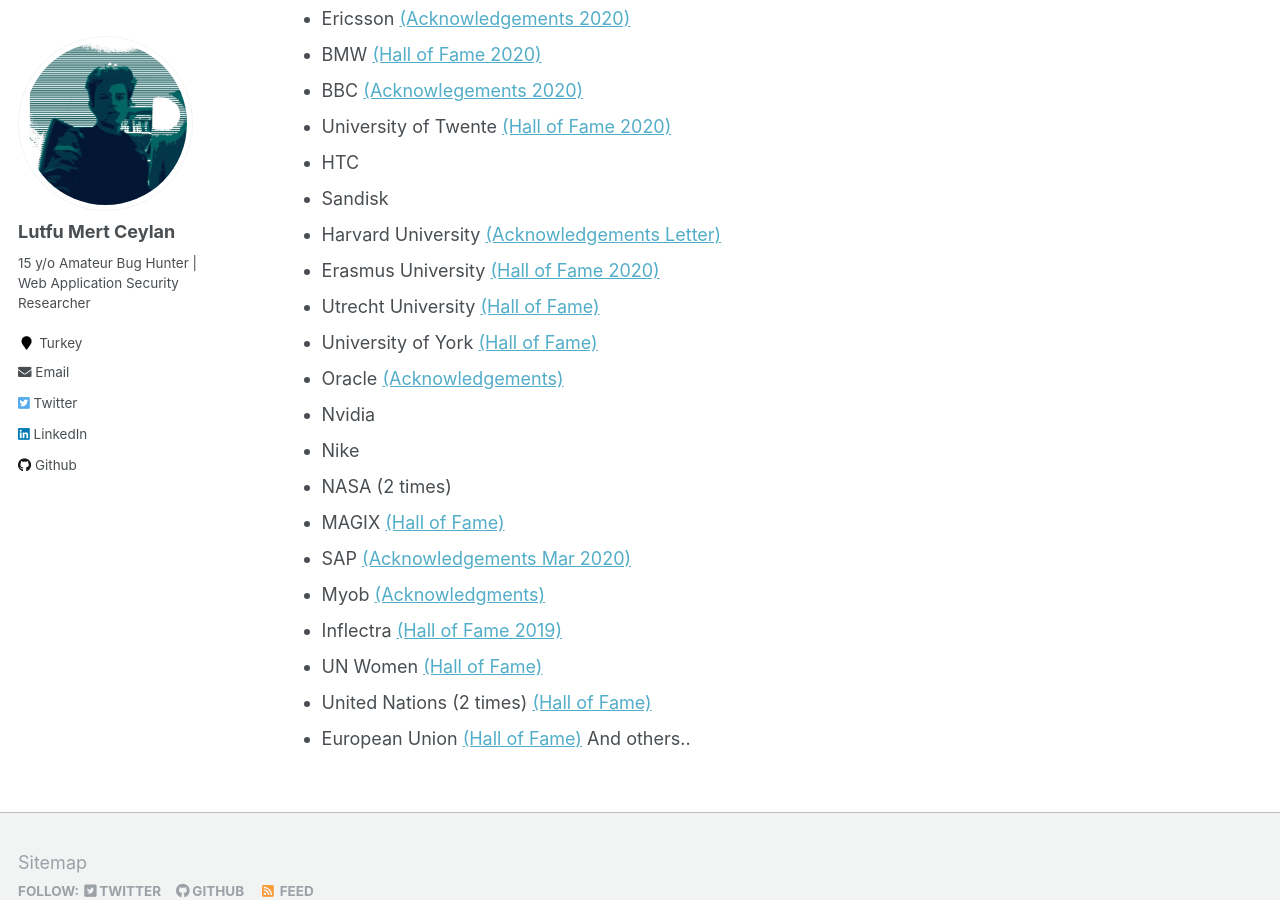
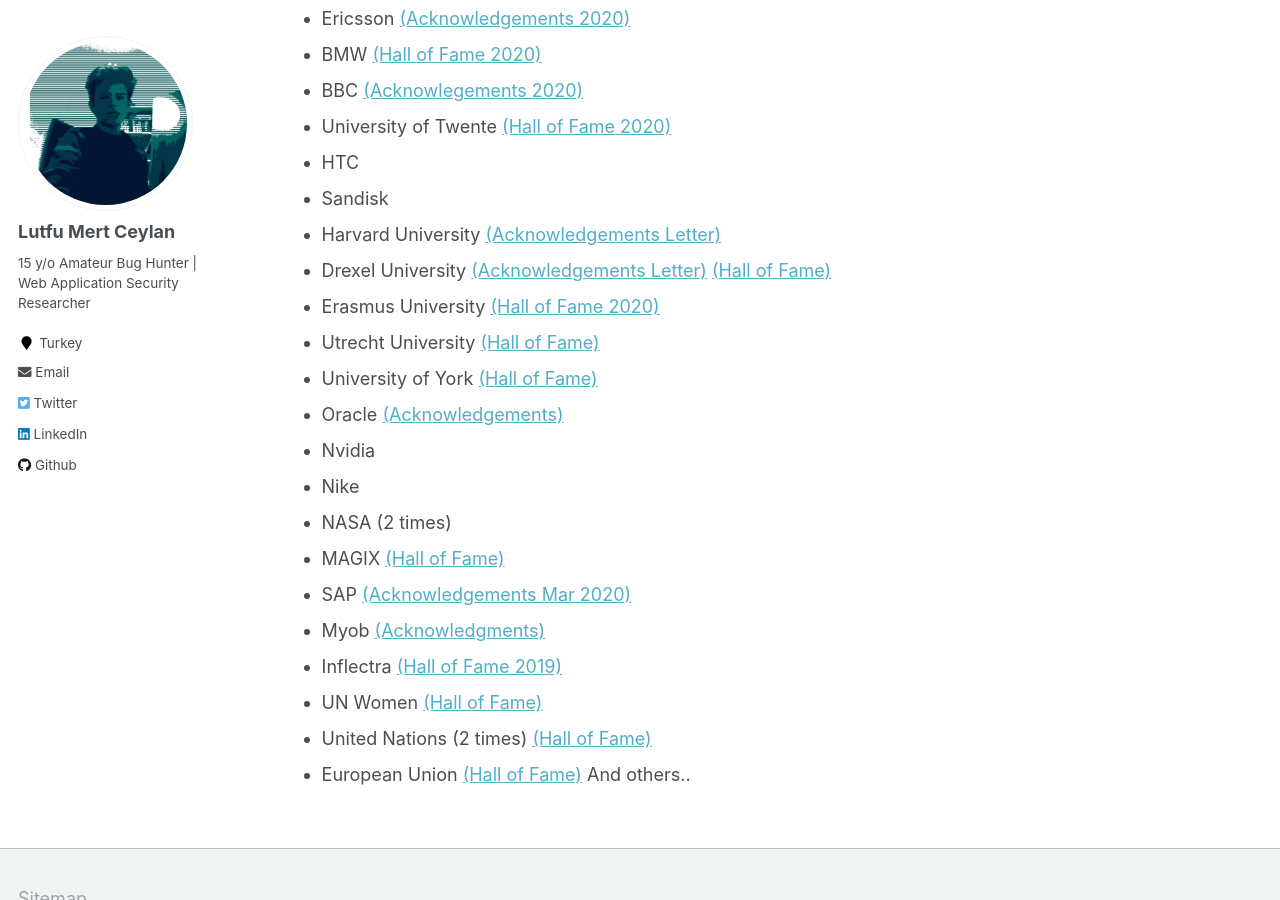
Before and after one commit to lutfumertceylan/mywebsite, a Jekyll site: the page built from _pages/bugbounty.md, in a window 1280 px wide and 900 px high, scrolled down 467 px. Built offline with Jekyll 4.4.1, drawn with Linux system fonts in a browser that asks for light colours.

Commit message:
Update bugbounty.md

```diff
--- a/_pages/bugbounty.md
+++ b/_pages/bugbounty.md
@@ -24,6 +24,7 @@ redirect_from:
 * HTC
 * Sandisk
 * Harvard University <a href="https://lutfumertceylan.com.tr/files/harvard.jpg">(Acknowledgements Letter)</a>
+* Drexel University <a href="https://lutfumertceylan.com.tr/files/drexel.jpg">(Acknowledgements Letter)</a> <a href="drexel.edu/it/security/services-processes/bug-bounty/">(Hall of Fame)</a>
 * Erasmus University <a href="https://www.eur.nl/en/campus/security-safety/information-security/hall-fame">(Hall of Fame 2020)</a>
 * Utrecht University <a href="https://www.uu.nl/en/node/1599/hall-of-fame-responsible-disclosure">(Hall of Fame)</a>
 * University of York <a href="https://www.york.ac.uk/it-services/security/vulnerability-disclosure/">(Hall of Fame)</a>
```
